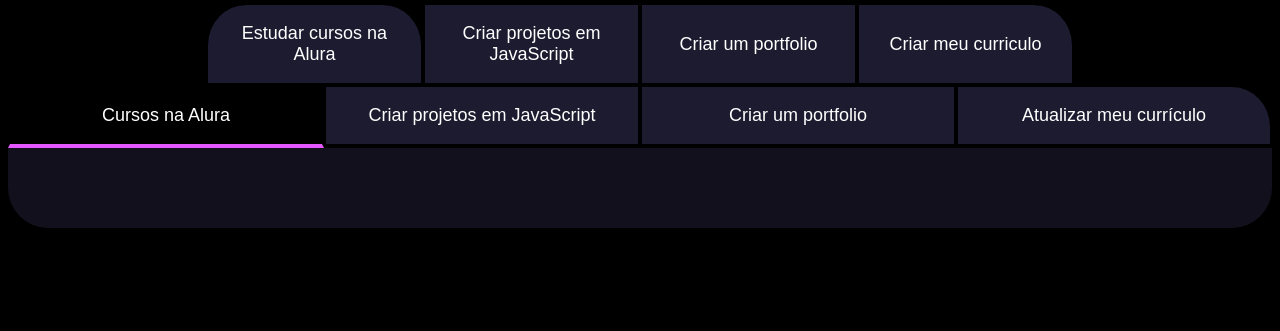
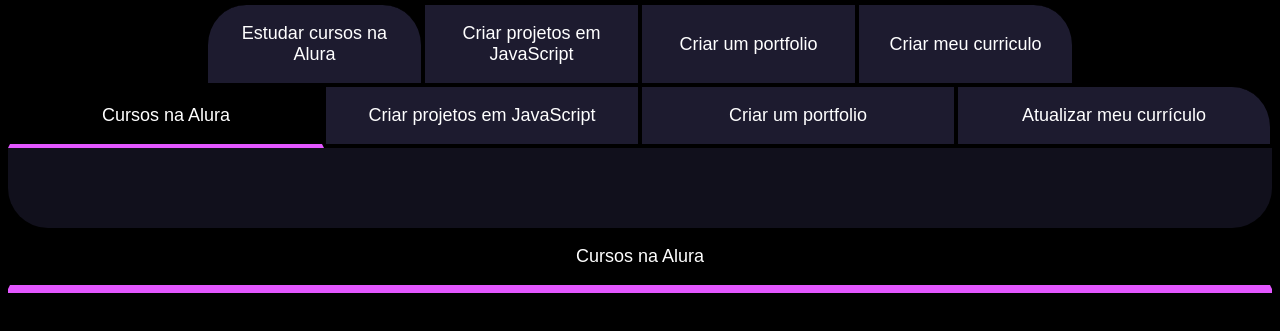
Before and after one commit to biellyy/Projeto-de-Vida---3A, a plain HTML site: page index.html in a window 1280 px wide. Shown: the part 93-424 px from the top of the page. Drawn offline with Linux system fonts and the light colour scheme.

Commit message:
conteudo

```diff
--- a/index.html
+++ b/index.html
@@ -53,3 +53,5 @@
         </div>
     </div>
 </div>
+<button class="botao ativo">Cursos na Alura</button>
+<div class="aba-conteudo ativo">
```
